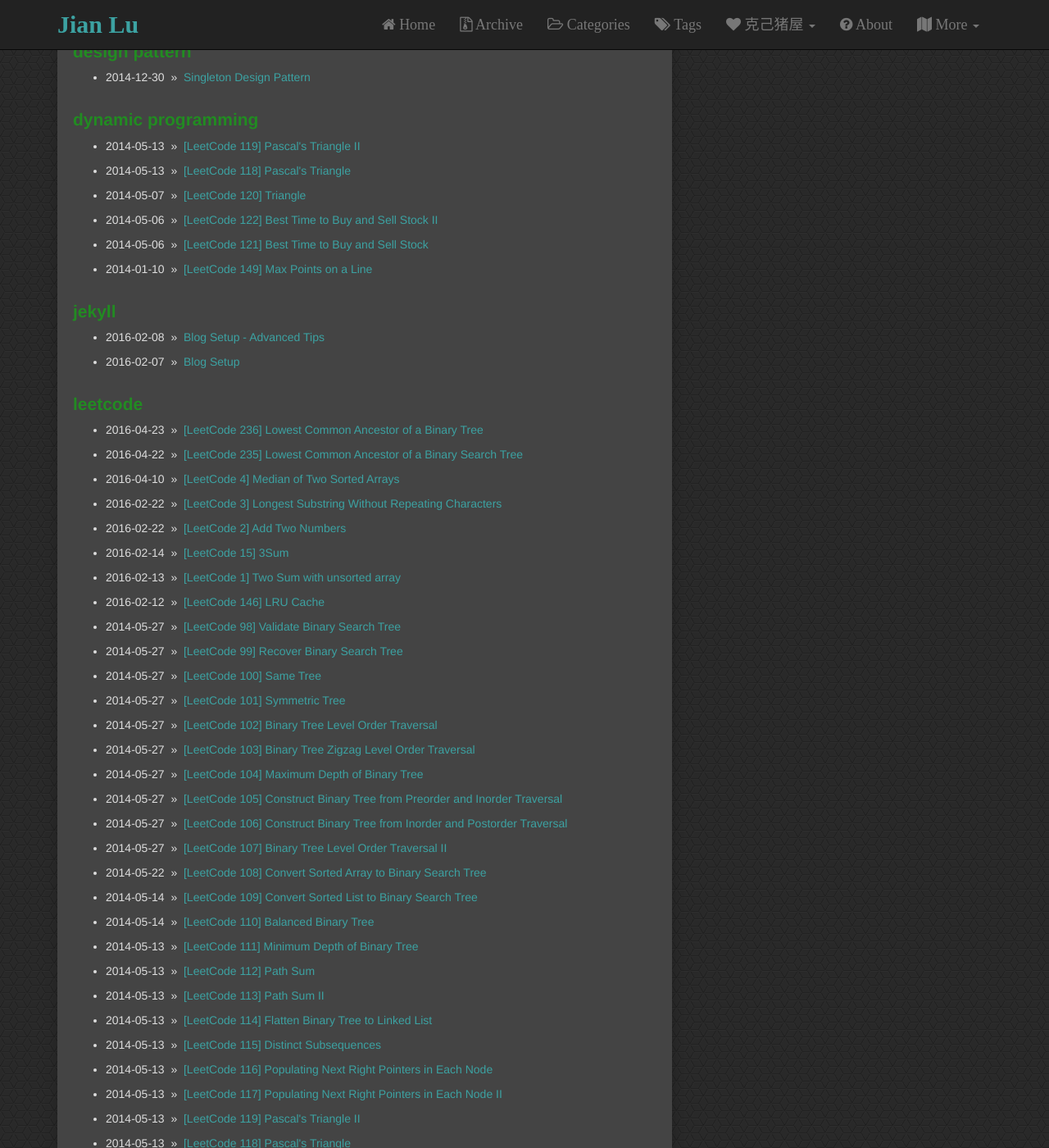
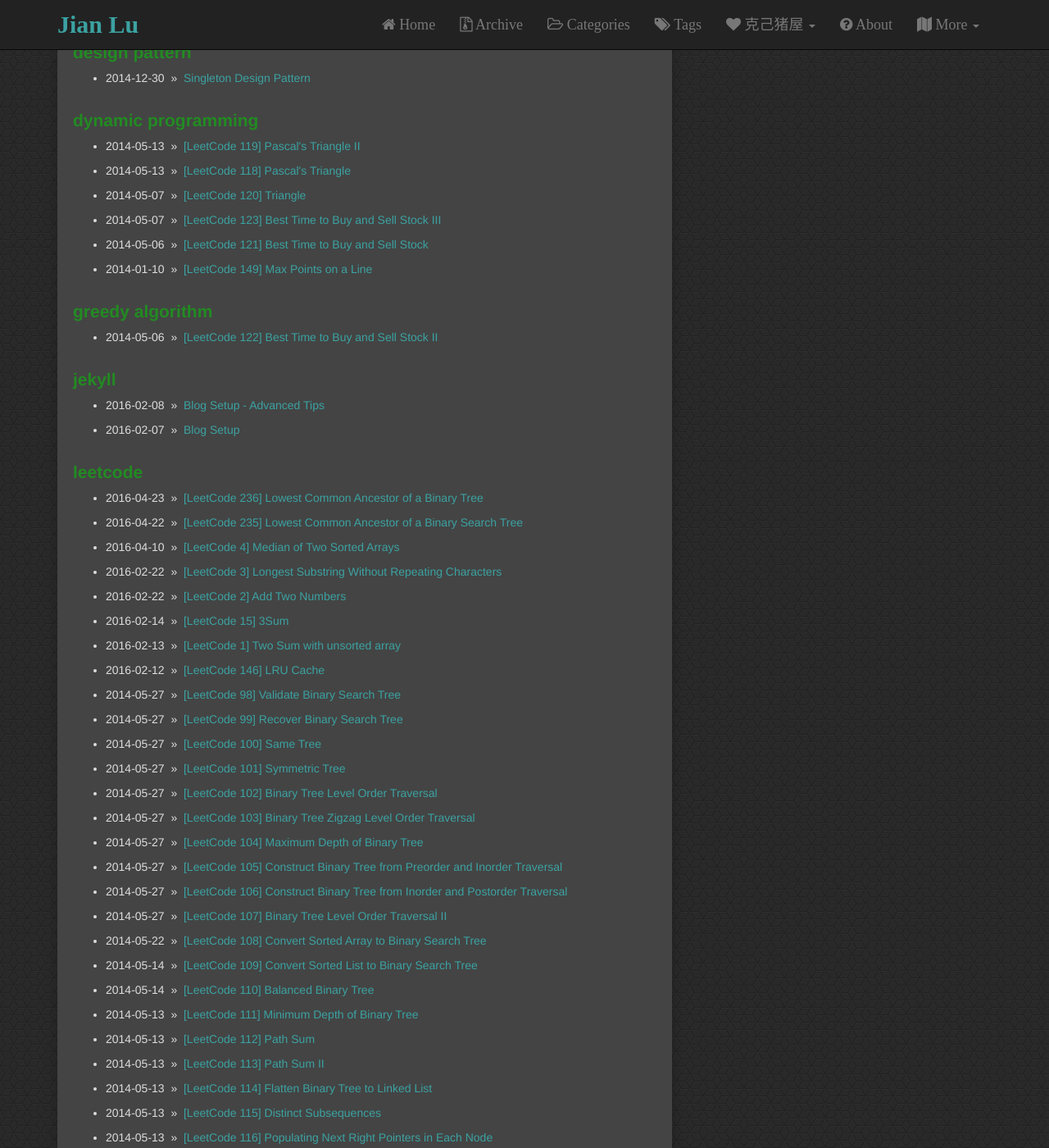
Before and after one commit to JianLu/jianlu.github.io, a Jekyll site: the page built from pages/tags.html, in a window 1280 px wide and 1400 px high, scrolled down 1543 px. Shown: the whole window at 82% size. Built offline with Jekyll 4.4.1, drawn with Linux system fonts in a browser that asks for light colours; comment, search, counter and statistics services are not loaded; some of the changed lines change nothing that is shown; some of the changed text lies outside the part shown.

Commit message:
Add post

```diff
--- a/_posts/2014-05-06-leetcode122-Best-Time-to-Buy-and-Sell-Stock-ii.md
+++ b/_posts/2014-05-06-leetcode122-Best-Time-to-Buy-and-Sell-Stock-ii.md
@@ -4,7 +4,7 @@ title: "[LeetCode 122] Best Time to Buy and Sell Stock II"
 date: 2014-05-06 22:58
 description: Solution of LeetCode Question 122
 categories: [Programming]
-tags: [leetcode, dynamic programming]
+tags: [leetcode, greedy algorithm]
 ---
 
 Question Link:
--- /dev/null
+++ b/_posts/2014-05-07-leetcode123-Best-Time-to-Buy-and-Sell-Stock-iii.md
@@ -0,0 +1,126 @@
+---
+layout: post
+title: "[LeetCode 123] Best Time to Buy and Sell Stock III"
+date: 2014-05-07 01:21
+description: Solution of LeetCode Question 123
+categories: [Programming]
+tags: [leetcode, dynamic programming]
+---
+
+Question Link:
+
+<https://leetcode.com/problems/best-time-to-buy-and-sell-stock-iii/>{: target="_blank"}
+
+---
+
+人生新高，99.22%，亲啊，这是真的么……
+
+![showoff](/images/showoff_20140507.PNG)
+
+---
+## Linear Time Solution
+
+We try to solve this problem in `O(n)` time by using the solution of
+[Best Time to Buy and Sell Stock](/2014/05/06/leetcode121-Best-Time-to-Buy-and-Sell-Stock/),
+which finds the optimal profit of one transaction.
+
+Suppose the transaction `(b, s)` is the optimal for price list `P[1..n]`. Then we have:
+
+1. `P[i] >= P[b]`, for `i = 1, ..., s`
+1. `P[i] <= P[s]`, for `i = b, ..., n`
+
+Let `find_best_transaction` is the function to find optimal transaction,
+the following algorithm solves the problem:
+
+1. By given the price list `P[1..n]`, find the best transaction `(b,s) = find_best_transaction(P)`
+2. Find the maximum profit for the following three parts divided by b and s:
+    * P1: the maximum profit for the price list `P[1..b-1]`
+    * P2: the maximum profit for the price list `P[b+1..s-1].inverse()`
+    * P3: the maximum profit for the price list `P[s+1..n]`
+3. The answer should be `P[s] - P[b] + max(P1,P2,P3)`.
+
+## Correctness
+
+Now we prove the algorithm above is correct.
+Let `(b,s)` be the optimal transaction of `P[1..n]`, then there are two cases:
+1) `(b,s)` is one of the two transactions; or 2) `(b,s)` is not in the result.
+
+For case 1), according to the problem description, you must sell the stock before you buy again,
+so the other transaction must happen in `P[1...b+1]` or `P[s+1..n]`.
+Then the answer is `(P[s] - P[b]) + max(P1, P3)`.
+
+For case 2), let `(b1, s1)` and `(b2, s2)` be the first and second transactions of the solution,
+where `1 <= b1 < s1 < b2 < s2 <= n`. We can have following cases:
+
+### Case 2-1: s < b2
+
+The optimal answer could be `(b, s)` and `(b2, s2)`, because we can replace `(b1, s1)` with `(b, s)`.
+Therefore the answer of this case could be `P[s] - P[b] + P1`
+
+### Case 2-2: b > s1
+
+The optimal answer could be `(b1, s1)` and `(b, s)`, because we can replace `(b2, s2)` with `(b, s)`.
+Therefore the answer of this case could be `P[s] - P[b] + P2`
+
+### Case 2-3: b <= s1 and s >= b2
+
+This means `b <= s1 < b2 <= s`, then we have:
+
+1. We can replace `b1` with `b` because `P[b]` is the minimum of `P[1..s]`;
+2. We can replace `s2` with `s` because `P[s]` is the maximum of `P[b..n]`.
+
+The optimal solution could be like: `--- b --- s1 --- b2 -- s ---` for this case,
+where the profit is `P[s1] - P[b] + P[s] - P[b2]`, that is, `P[s] - P[b] + P[s1] - P[b2]`.
+And `P[s1] - P[b2]` is just the answer of find the optimal transaction of `P[s-1 .. b+1]`.
+Therefore the answer of this case could be `P[s] - P[b] + P2`
+
+Considering all cases above, the optimal profit should be maximum of all four cases, which is
+`P[s] - P[b] + max(P1, P2, P3)`.
+
+## Python Implement
+
+<div class="code-title">
+<span class="code-fold" id="fold-btn-python" onclick="$use('fold-body-python', 'fold-btn-python')">[-]</span>
+Python code accepted by LeetCode OJ
+</div>
+
+~~~ python
+class Solution(object):
+    def maxProfit(self, prices):
+        """
+        :type prices: List[int]
+        :rtype: int
+        """
+        n = len(prices)
+        if n < 2:
+            return 0
+
+        # Find the best transaction
+        b, s, profit = self.find_best_transaction(prices)
+
+        # Find max(P1, P2, P3)
+        profit1 = 0
+        if b > 1:
+            profit1 = max(profit1, self.find_best_transaction(prices[:b])[2])
+        if s > b + 2:
+            profit1 = max(profit1, self.find_best_transaction(prices[b+1:s][::-1])[2])
+        if s < n - 2:
+            profit1 = max(profit1, self.find_best_transaction(prices[s+1:])[2])
+
+        # Return
+        return profit + profit1
+
+    def find_best_transaction(self, prices):
+        """
+        Return the optimal transaction (b, s) of prices.
+        """
+        b = s = l = 0
+        for i in xrange(1, len(prices)):
+            if prices[i] <= prices[l]:
+                l = i
+            elif prices[i] - prices[l] > prices[s] - prices[b]:
+                b = l
+                s = i
+        return b, s, prices[s] - prices[b]
+~~~
+{: #fold-body-python}
```
